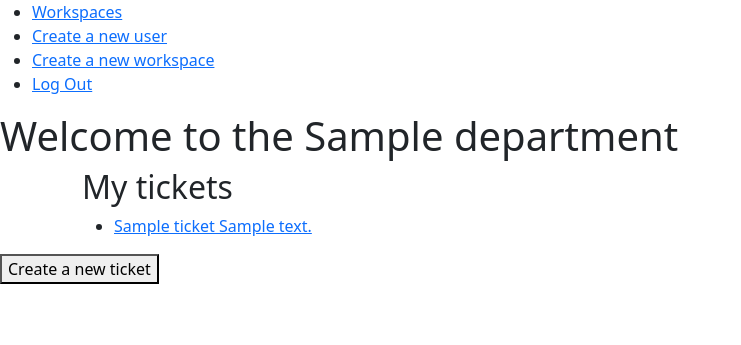
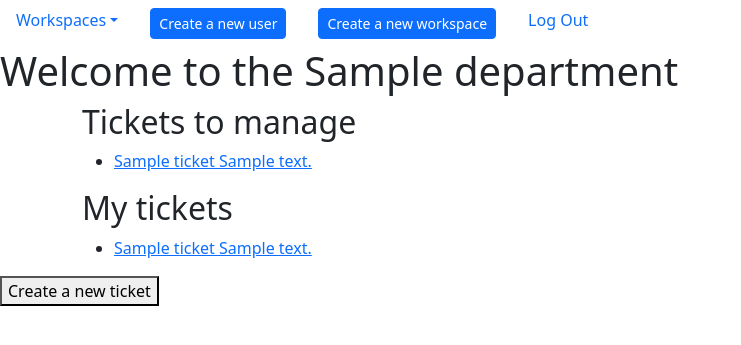
Before and after one commit to luismarrer/Probless-project, a Django app: a page that uses probless-backend/core/templates/layout.html in a window 1280 px wide. Shown: the top 345 px of the page, without its empty margins (0-741 px from the left). Run offline with Django 5.2, Linux system fonts and the light colour scheme; a user stored in the database is signed in; tables that the repository leaves empty hold one stand-in row (values such as "Sample post").

Commit message:
Remove unused files and update templates

```diff
--- a/probless-backend/core/templates/create_ticket.html
+++ b/probless-backend/core/templates/create_ticket.html
@@ -1,4 +1,6 @@
 {% extends 'layout.html' %}
+
+{% block title %}Create Ticket{% endblock %}
 
 {% block content %}
 	<form method="POST">
--- a/probless-backend/core/templates/dashboard.html
+++ b/probless-backend/core/templates/dashboard.html
@@ -4,11 +4,25 @@
 
 {% block content %}
     <h1>Welcome to the {{department.name}}</h1>
-    {% if user.is_admin %}
-	<!-- Sección de tickets asignados a los Admin -->
-	<div class="container">
-        <h2>Tickets to manage</h2>
-	</div>
+    {% if user.role == 'admin' %}
+		<!-- Sección de tickets asignados a los Admin -->
+		<div class="container">
+			<h2>Tickets to manage</h2>
+			{% if tickets_department %}
+			<ul>
+			{% for ticket_department in tickets_department %}
+				<li>
+					<a href="{% url 'ticket_detail' workspace.id department.id ticket_department.id %}">
+					{{ ticket_department.title }}
+					{{ ticket_department.description }}
+					</a>
+				</li>
+			{% endfor %}
+			</ul>
+		{% else %}
+			<p>No tickets.</p>
+		{% endif %}
+		</div>
 	{% endif %}
 	<!-- Sección de tickets creados por usuarios -->
 	<div class="container">
--- a/probless-backend/core/templates/layout.html
+++ b/probless-backend/core/templates/layout.html
@@ -9,22 +9,54 @@
 	<body>
 		<header>
 			<nav>
-				<ul>
+				<ul class="nav nav-pills">
 					{% if user.is_owner %}
-						<li><a href="{% url 'show_workspaces' %}">Workspaces</a></li>
-						<li><a href="{% url 'create_user' %}">Create a new user</a></li>
-						<li><a href="{% url 'create_workspace' %}">Create a new workspace</a></li>
+						<li class="nav-item dropdown">
+							<a class="nav-link dropdown-toggle" data-bs-toggle="dropdown" href="#" role="button" aria-expanded="false">Workspaces</a>
+							<ul class="dropdown-menu">
+								{% if workspaces_ctx %}
+									{% for workspace in workspaces_ctx %}
+										<li><a class="dropdown-item" href="{% url 'workspace_detail' workspace.id %}">{{workspace.name}}</a></li>
+									{% endfor %}
+									<li><hr class="dropdown-divider"></li>
+								{% endif %}
+								<li><a class="dropdown-item" href="{% url 'show_workspaces' %}">All Workspaces</a></li>
+							</ul>
+						</li>
+						<li class="nav-item">
+							<a class="nav-link" href="{% url 'create_user' %}">
+								<button type="button" class="btn btn-primary btn-sm">
+									Create a new user
+								</button>
+							</a>
+						</li>
+						<li class="nav-item">
+							<a class="nav-link" href="{% url 'create_workspace' %}">
+								<button type="button" class="btn btn-primary btn-sm">
+									Create a new workspace
+								</button>
+							</a>
+						</li>
 					{% endif %}
 					{% if user.is_authenticated %}
-						<li><a href="{% url 'logout' %}">Log Out</a></li>
+						<li class="nav-item">
+							<a class="nav-link" href="{% url 'logout' %}">Log Out</a>
+						</li>
 					{% else %}
-						<li><a href="{% url 'signup_owner' %}">Sign Up</a></li>
-						<li><a href="{% url 'login' %}">Log In</a></li>
+						<li class="nav-item">
+							<a class="nav-link" href="{% url 'signup_owner' %}">Sign Up</a>
+						</li>
+						<li class="nav-item">
+							<a class="nav-link" href="{% url 'signup_owner' %}">Log In</a>
+						</li>
 					{% endif %}
 				</ul>
 			</nav>
 		</header>
+		<main>
 			{% block content %}
 			{% endblock %}
+		</main>
 	</body>
+	<script src="https://cdn.jsdelivr.net/npm/bootstrap@5.3.0/dist/js/bootstrap.bundle.min.js"></script>
 </html>
--- a/probless-backend/core/templates/ticket_detail.html
+++ b/probless-backend/core/templates/ticket_detail.html
@@ -2,5 +2,6 @@
 
 {% block content %}
 	<h1>{{ticket.title}}</h1>
+	{{ticket.description}}
 
 {% endblock %}
--- a/probless-backend/core/views.py
+++ b/probless-backend/core/views.py
@@ -12,28 +12,28 @@ from workspace.models import Workspace
 def home(request):
     return render(request, 'home.html')
 
+
 # Dashboard view
-
-
 class DashboardView(LoginRequiredMixin, View):
     login_url = '/login/'  # Redirige a esta URL si no está autenticado
     # Opción para redirigir al usuario después de autenticarse
     redirect_field_name = 'next'
 
     def get(self, request, workspace_name, department_name):
-        workspace = Workspace.objects.get(name=workspace_name)
+        workspace = Workspace.objects.get(name=workspace_name, user=request.user)
         department = workspace.department_set.get(name=department_name)
         tickets = Ticket.objects.filter(user_id=request.user)
+        tickets_department = Ticket.objects.filter(assigned_department_id=department)
         return render(request, 'dashboard.html',
                       {
                           'workspace': workspace,
                           'department': department,
-                          'tickets': tickets
+                          'tickets': tickets,
+                          'tickets_department': tickets_department
                       })
 
+
 # Ticket view
-
-
 @login_required
 def create_ticket(request, workspace_id, department_id):
     """
--- a/probless-backend/probless/settings.py
+++ b/probless-backend/probless/settings.py
@@ -65,6 +65,7 @@ TEMPLATES = [
                 'django.template.context_processors.request',
                 'django.contrib.auth.context_processors.auth',
                 'django.contrib.messages.context_processors.messages',
+                'workspace.processors.ctx_dict',
             ],
         },
     },
--- /dev/null
+++ b/probless-backend/workspace/processors.py
@@ -0,0 +1,6 @@
+from .models import Workspace
+
+def ctx_dict(request):
+    workspaces_ctx = Workspace.objects.filter(user=request.user)
+    ctx = {'workspaces_ctx': workspaces_ctx}
+    return ctx
--- a/probless-backend/workspace/templates/create_department.html
+++ b/probless-backend/workspace/templates/create_department.html
@@ -1,4 +1,6 @@
 {% extends 'layout.html' %}
+
+{% block title %}Create Department{% endblock %}
 
 {% block content %}
 
--- a/probless-backend/workspace/templates/create_workspace.html
+++ b/probless-backend/workspace/templates/create_workspace.html
@@ -1,4 +1,6 @@
 {% extends 'layout.html' %}
+
+{% block title %}Create Workspace{% endblock %}
 
 {% block content %}
 	<form method="POST">
--- a/probless-backend/workspace/templates/workspace_detail.html
+++ b/probless-backend/workspace/templates/workspace_detail.html
@@ -1,4 +1,6 @@
 {% extends 'layout.html' %}
+
+{% block title %}Workspace Details{% endblock %}
 
 {% block content %}
 
```
Also changed, not shown: probless-backend/INSTRUCCIONES.md (deleted, +0 -7 lines), probless-backend/workspace/templates/show_workspaces.html (+14 -5 lines).
